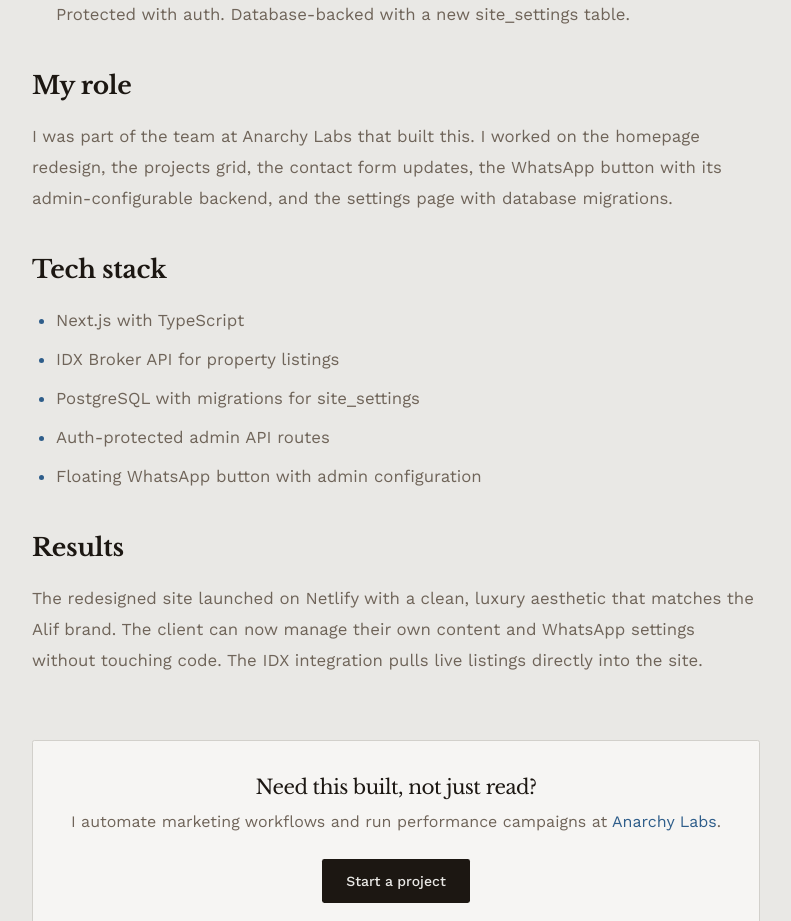
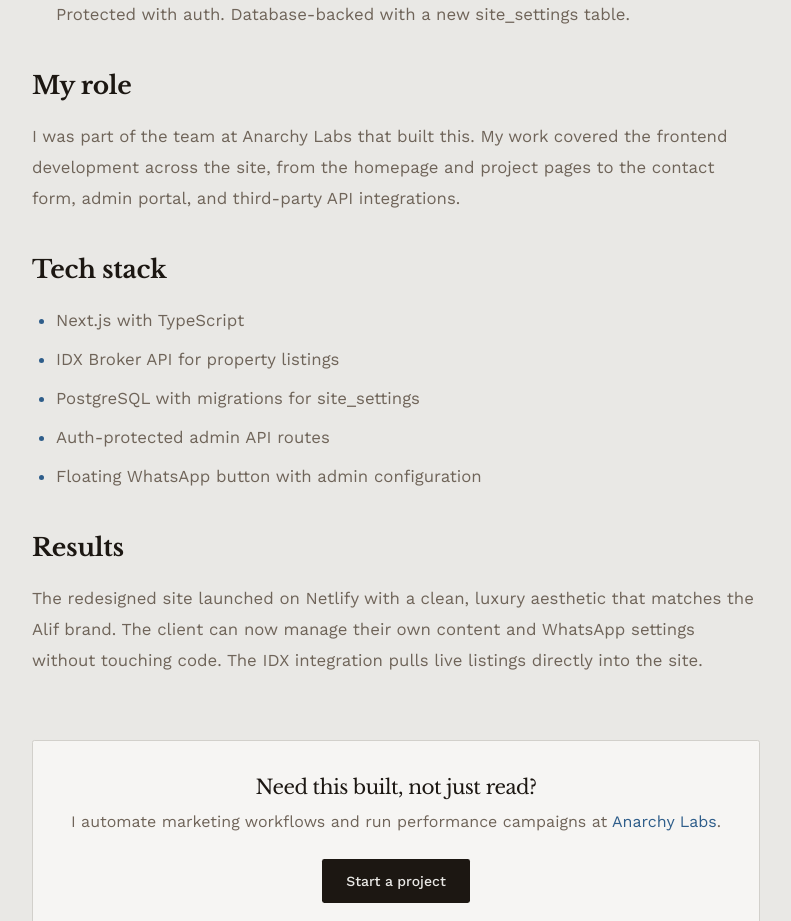
Before and after one commit to mueedbhat-create/mueed-portfolio, a Next.js app: page /projects/alif-realty in a window 1280 px wide. Shown: the part 1540-2461 px from the top of the page, without its empty margins (244-1035 px from the left). Built offline with nearby package versions, Linux system fonts and the light colour scheme.

Commit message:
Generalize Alif Realty role description

```diff
--- a/data/work.tsx
+++ b/data/work.tsx
@@ -246,10 +246,10 @@ export const caseStudies: CaseStudy[] = [
 
         <h2>My role</h2>
         <p>
-          I was part of the team at Anarchy Labs that built this. I worked on
-          the homepage redesign, the projects grid, the contact form updates,
-          the WhatsApp button with its admin-configurable backend, and the
-          settings page with database migrations.
+          I was part of the team at Anarchy Labs that built this. My work
+          covered the frontend development across the site, from the homepage
+          and project pages to the contact form, admin portal, and third-party
+          API integrations.
         </p>
 
         <h2>Tech stack</h2>
```
